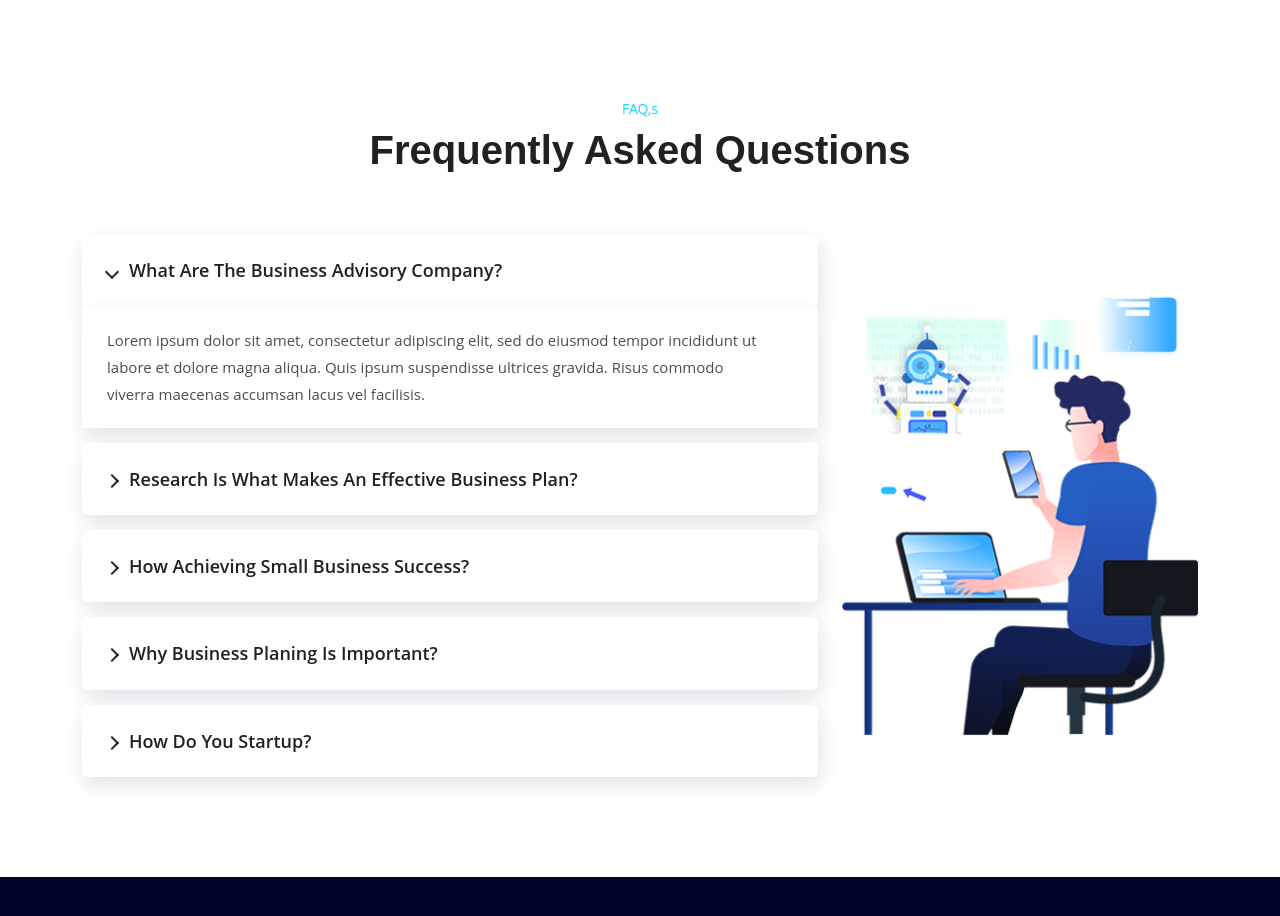
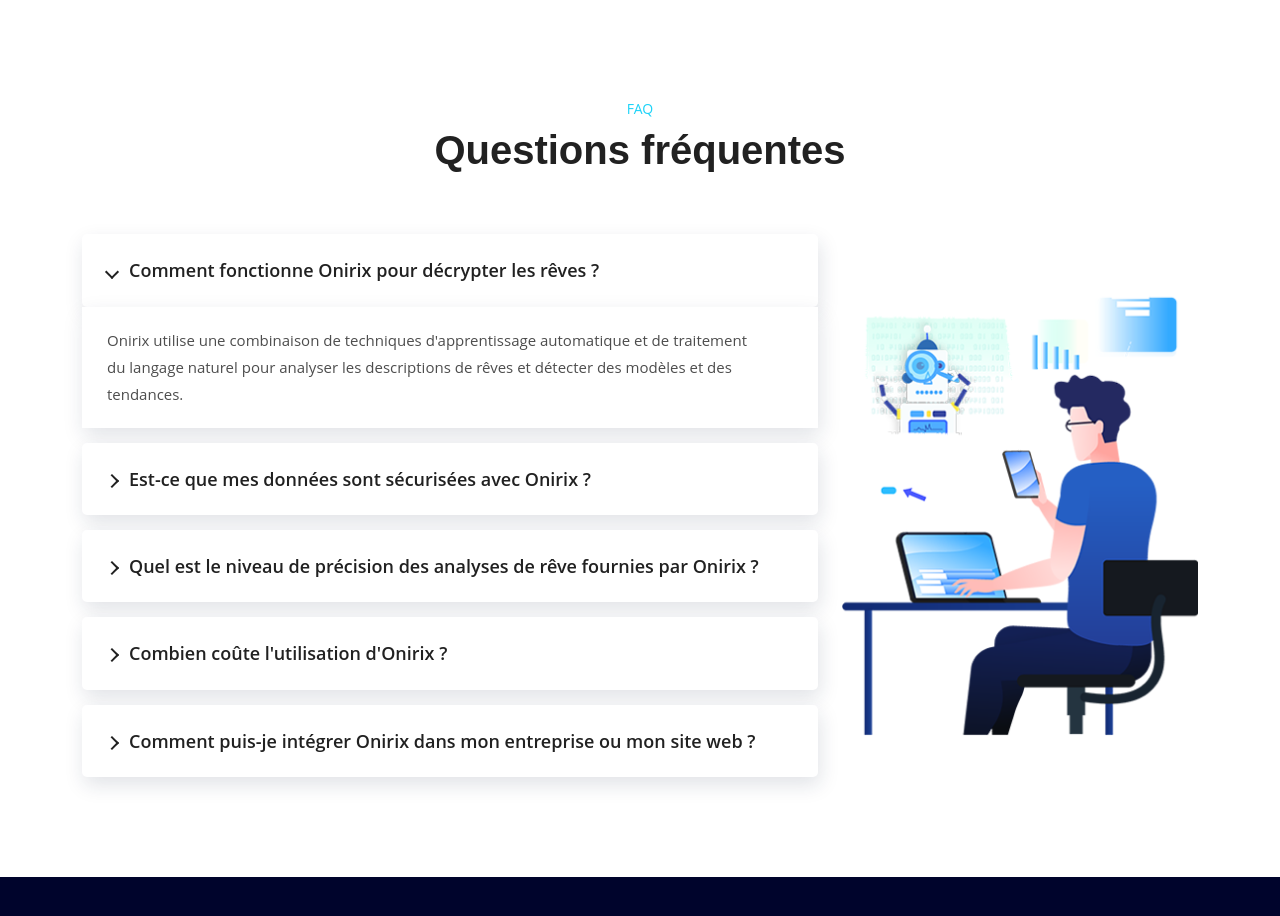
Before and after one commit to codascii/raiv-webcup-2023, a Next.js app: page /onirix in a window 1280 px wide. Shown: the part 5520-6436 px from the top of the page. Built offline with nearby package versions, Linux system fonts and the light colour scheme.

Commit message:
Gestion des FAQ

```diff
--- a/components/HomeThree/Faq.js
+++ b/components/HomeThree/Faq.js
@@ -13,8 +13,8 @@
 			<section className="faq-area pt-100 pb-100">
 				<div className="container">
 					<div className="section-title">
-						<span>FAQ,s</span>
-						<h2>Frequently Asked Questions</h2>
+						<span>FAQ</span>
+						<h2>Questions fréquentes</h2>
 					</div>
 
 					<div className="row align-items-center">
@@ -24,21 +24,13 @@
 									<AccordionItem uuid="a">
 										<AccordionItemHeading>
 											<AccordionItemButton>
-												What Are The Business Advisory
-												Company?
+											Comment fonctionne Onirix pour décrypter les rêves ?
 											</AccordionItemButton>
 										</AccordionItemHeading>
 
 										<AccordionItemPanel>
 											<p>
-												Lorem ipsum dolor sit amet,
-												consectetur adipiscing elit, sed
-												do eiusmod tempor incididunt ut
-												labore et dolore magna aliqua.
-												Quis ipsum suspendisse ultrices
-												gravida. Risus commodo viverra
-												maecenas accumsan lacus vel
-												facilisis.
+											Onirix utilise une combinaison de techniques d'apprentissage automatique et de traitement du langage naturel pour analyser les descriptions de rêves et détecter des modèles et des tendances.
 											</p>
 										</AccordionItemPanel>
 									</AccordionItem>
@@ -46,21 +38,13 @@
 									<AccordionItem uuid="b">
 										<AccordionItemHeading>
 											<AccordionItemButton>
-												Research Is What Makes An
-												Effective Business Plan?
+											Est-ce que mes données sont sécurisées avec Onirix ?
 											</AccordionItemButton>
 										</AccordionItemHeading>
 
 										<AccordionItemPanel>
 											<p>
-												Lorem ipsum dolor sit amet,
-												consectetur adipiscing elit, sed
-												do eiusmod tempor incididunt ut
-												labore et dolore magna aliqua.
-												Quis ipsum suspendisse ultrices
-												gravida. Risus commodo viverra
-												maecenas accumsan lacus vel
-												facilisis.
+											Oui, Onirix utilise des mesures de sécurité de pointe, y compris la blockchain, pour protéger les données de ses utilisateurs contre les menaces potentielles.
 											</p>
 										</AccordionItemPanel>
 									</AccordionItem>
@@ -68,20 +52,12 @@
 									<AccordionItem uuid="c">
 										<AccordionItemHeading>
 											<AccordionItemButton>
-												How Achieving Small Business
-												Success?
+											Quel est le niveau de précision des analyses de rêve fournies par Onirix ?
 											</AccordionItemButton>
 										</AccordionItemHeading>
 										<AccordionItemPanel>
 											<p>
-												Lorem ipsum dolor sit amet,
-												consectetur adipiscing elit, sed
-												do eiusmod tempor incididunt ut
-												labore et dolore magna aliqua.
-												Quis ipsum suspendisse ultrices
-												gravida. Risus commodo viverra
-												maecenas accumsan lacus vel
-												facilisis.
+											Onirix fournit des analyses de rêve précises et fiables grâce à son utilisation de technologies avancées de l'IA et de l'apprentissage automatique.
 											</p>
 										</AccordionItemPanel>
 									</AccordionItem>
@@ -89,20 +65,12 @@
 									<AccordionItem uuid="d">
 										<AccordionItemHeading>
 											<AccordionItemButton>
-												Why Business Planing Is
-												Important?
+											Combien coûte l'utilisation d'Onirix ?
 											</AccordionItemButton>
 										</AccordionItemHeading>
 										<AccordionItemPanel>
 											<p>
-												Lorem ipsum dolor sit amet,
-												consectetur adipiscing elit, sed
-												do eiusmod tempor incididunt ut
-												labore et dolore magna aliqua.
-												Quis ipsum suspendisse ultrices
-												gravida. Risus commodo viverra
-												maecenas accumsan lacus vel
-												facilisis.
+											Les tarifs pour l'utilisation d'Onirix dépendent du plan choisi, mais nous proposons des prix abordables pour permettre à tous de bénéficier des avantages de notre technologie avancée.
 											</p>
 										</AccordionItemPanel>
 									</AccordionItem>
@@ -110,19 +78,12 @@
 									<AccordionItem uuid="e">
 										<AccordionItemHeading>
 											<AccordionItemButton>
-												How Do You Startup?
+											Comment puis-je intégrer Onirix dans mon entreprise ou mon site web ?
 											</AccordionItemButton>
 										</AccordionItemHeading>
 										<AccordionItemPanel>
 											<p>
-												Lorem ipsum dolor sit amet,
-												consectetur adipiscing elit, sed
-												do eiusmod tempor incididunt ut
-												labore et dolore magna aliqua.
-												Quis ipsum suspendisse ultrices
-												gravida. Risus commodo viverra
-												maecenas accumsan lacus vel
-												facilisis.
+											Contactez notre équipe commerciale pour discuter des options d'intégration et des solutions sur mesure pour répondre à vos besoins spécifiques.
 											</p>
 										</AccordionItemPanel>
 									</AccordionItem>
```
